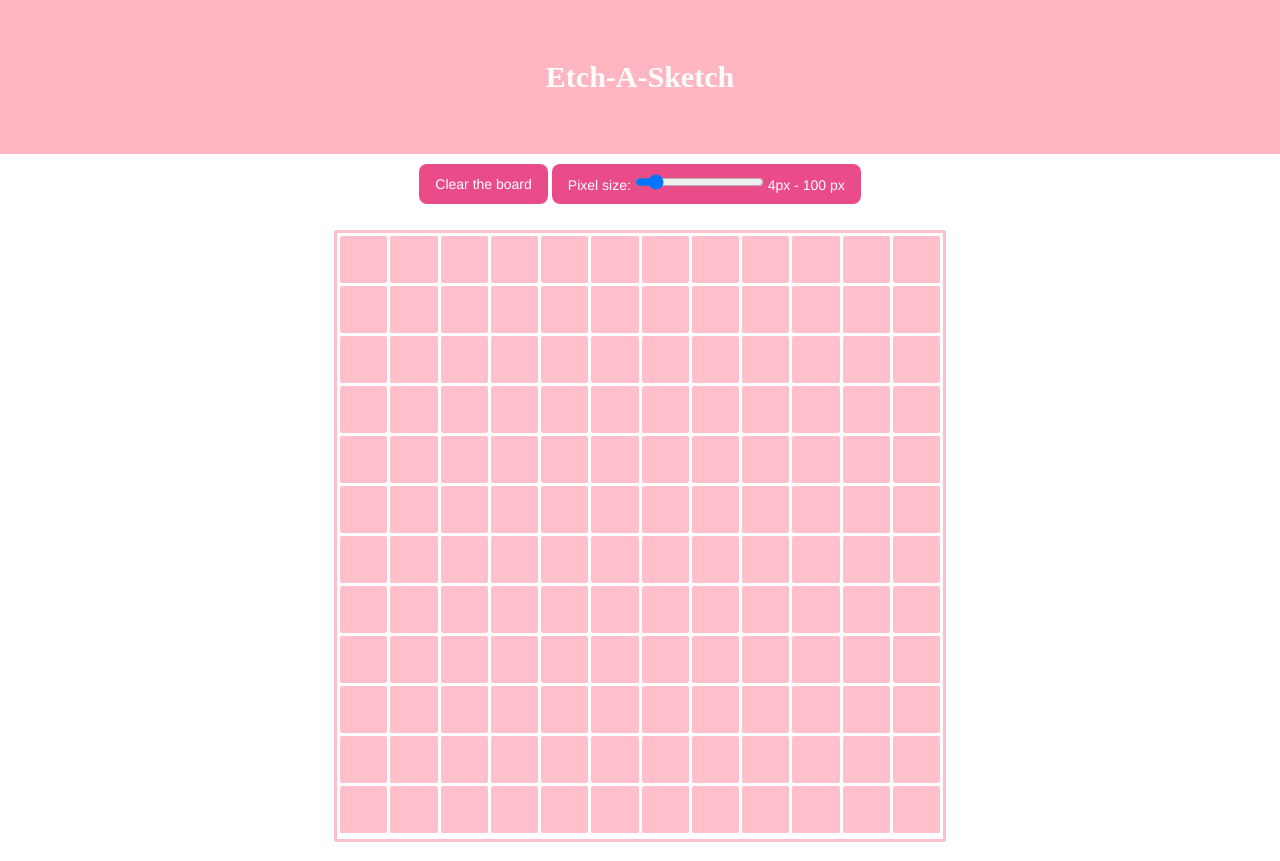
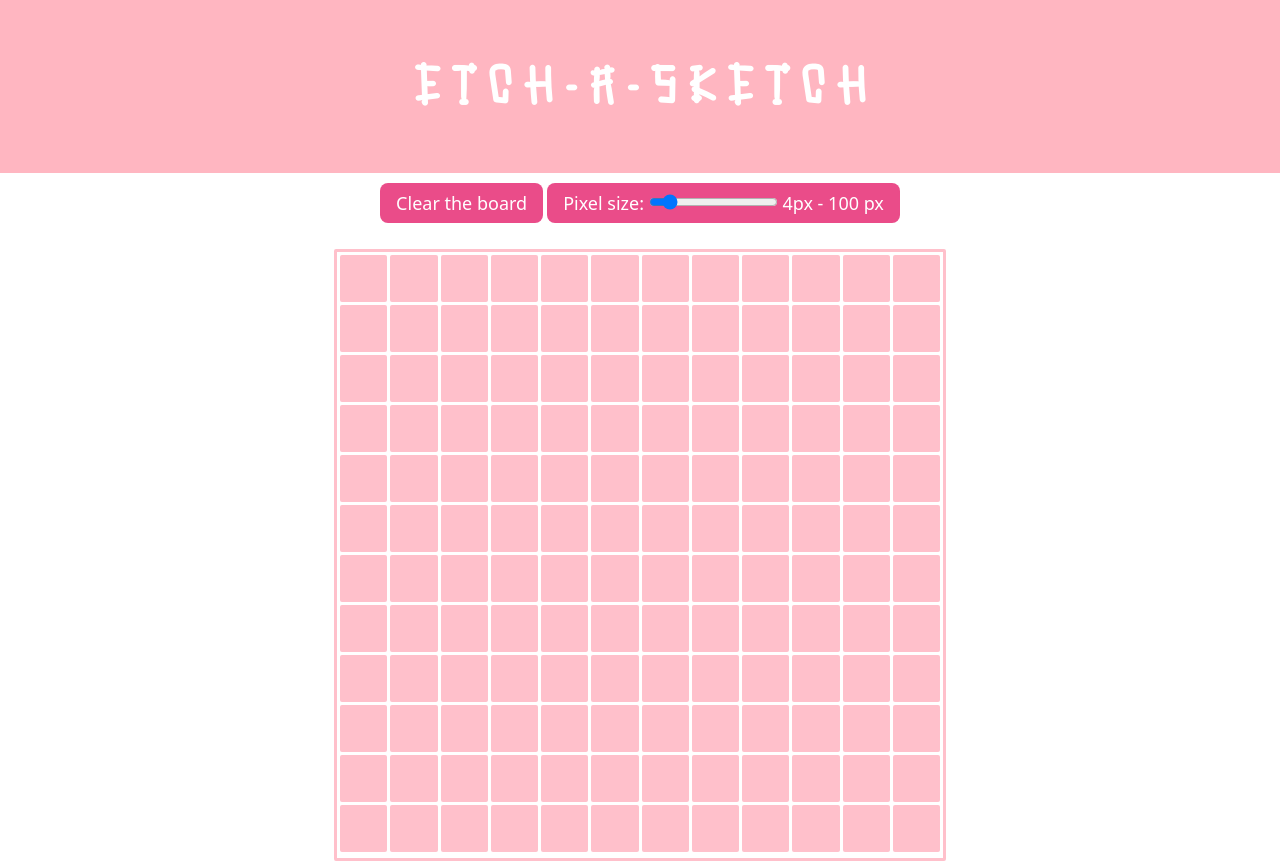
Before and after one commit to Yj-nnie/Etch_a_sketchTOP, a plain HTML site: page index.html in a window 1280 px wide. Drawn offline with Linux system fonts and the light colour scheme.

Commit message:
added font, no colour change effect

```diff
--- a/index.html
+++ b/index.html
@@ -9,7 +9,7 @@
 </head>
 <body>
 
-    <h1 class="Name">Etch-A-Sketch</h1>
+    <h1 class="Name">E t c h  - A - S k e t c h</h1>
     <div class="content_display">
         <div class="thebuttons">
 
--- a/stylesheet.css
+++ b/stylesheet.css
@@ -1,8 +1,17 @@
+
+
+@font-face { /* font from: https://www.dafont.com/fence-of-love.font*/
+    font-family: 'fence';
+    src: url(font/Fence\ Of\ Love.otf) format('opentype');
+}
+
 *{
     margin:0;
     padding: 0;
 
 }
+
+
 
 html, .body, .content_display{
 height: 100%;
@@ -22,6 +31,7 @@ box-sizing: border-box;
  /*   background-color: chartreuse;   - used for building*/
     width:600px;
     border-radius: 2px;
+
 }
 
 .thebuttons{
@@ -34,6 +44,7 @@ box-sizing: border-box;
  width:50%;
  border:3px;
  padding:10px;
+
 
 }
 
@@ -57,53 +68,14 @@ box-sizing: border-box;
 }
 
 
-/*
-
-#my-canvas{
-
-    margin:25vh auto 0 ;
-    width: 50vh;
-    height: 50vh;
-    border:3px solid black;
-    padding: 0.5em;
-    background-color: yellow;
-
-    display: flex
-    flex-drow;
-
-}
-
-
-
-.items{
-    background-color: lightblue;
-    margin: 25vh auto 0;
-}
-
-
-.flexbox-container{
-    display: flex;
-    align-items: center;
-}
-
-.flexbox-item {
-
-    min-width: 20px;
-    margin: 1px;
-    border: 0.5 px dotted white;
-    background-color: pink;
-    min-height: 20px;   flex-wrap: wrap;
-}
-
-*/
 
 .Name{
     padding: 60px;
     text-align: center;
     background: lightpink;
     color: white;
-    font-size: 30px;
-
+    font-size: 50px;
+    font-family: 'fence';
 
 }
 
@@ -123,8 +95,8 @@ box-sizing: border-box;
   color: #FFFFFF;
   cursor: pointer;
   display: inline-block;
-  font-family: "Haas Grot Text R Web", "Helvetica Neue", Helvetica, Arial, sans-serif;
-  font-size: 14px;
+  font-family: system-ui, -apple-system, BlinkMacSystemFont, 'Segoe UI', Roboto, Oxygen, Ubuntu, Cantarell, 'Open Sans', 'Helvetica Neue', sans-serif;
+  font-size: 18px;
   font-weight: 500;
   height: 40px;
   line-height: 20px;
```
Also changed, not shown: font/Fence Of Love.otf (added).
